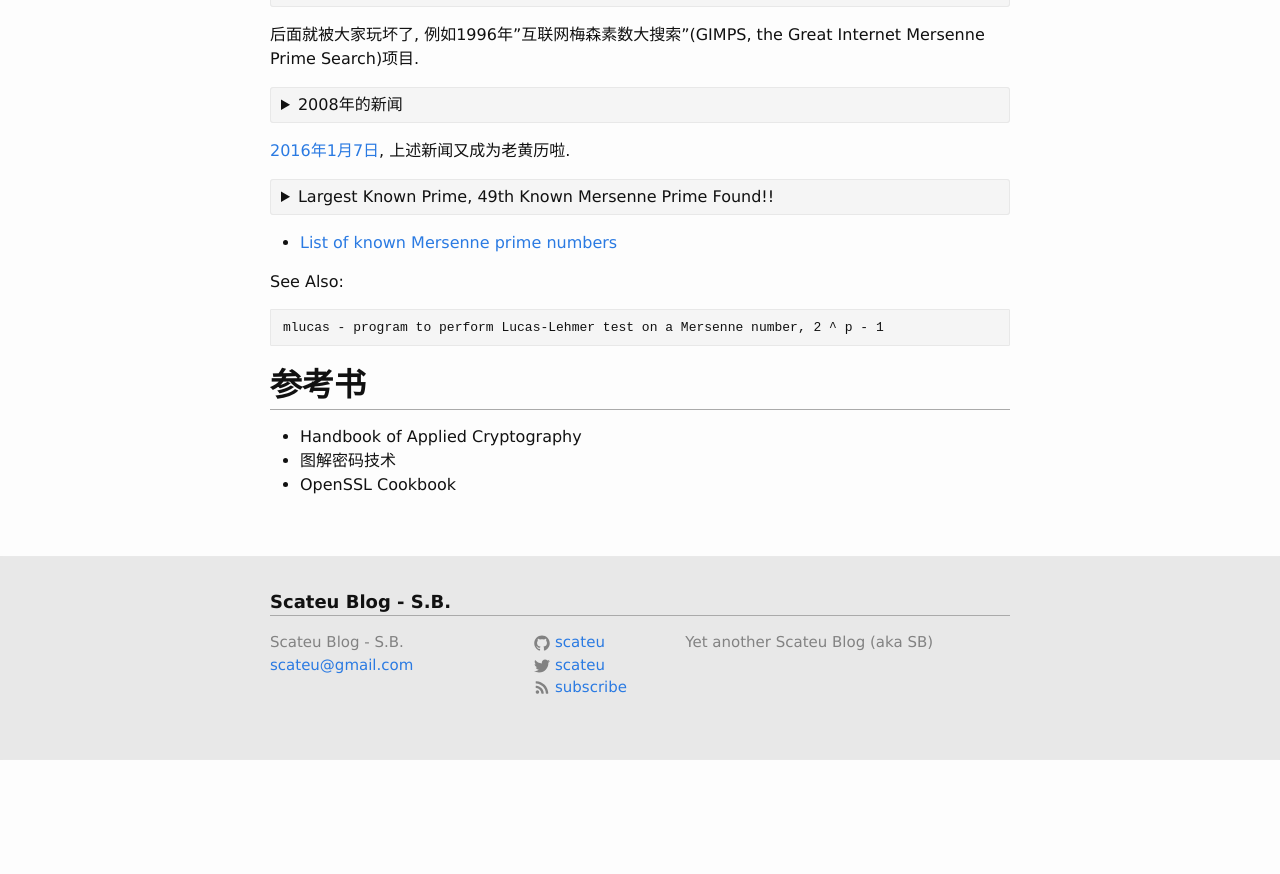
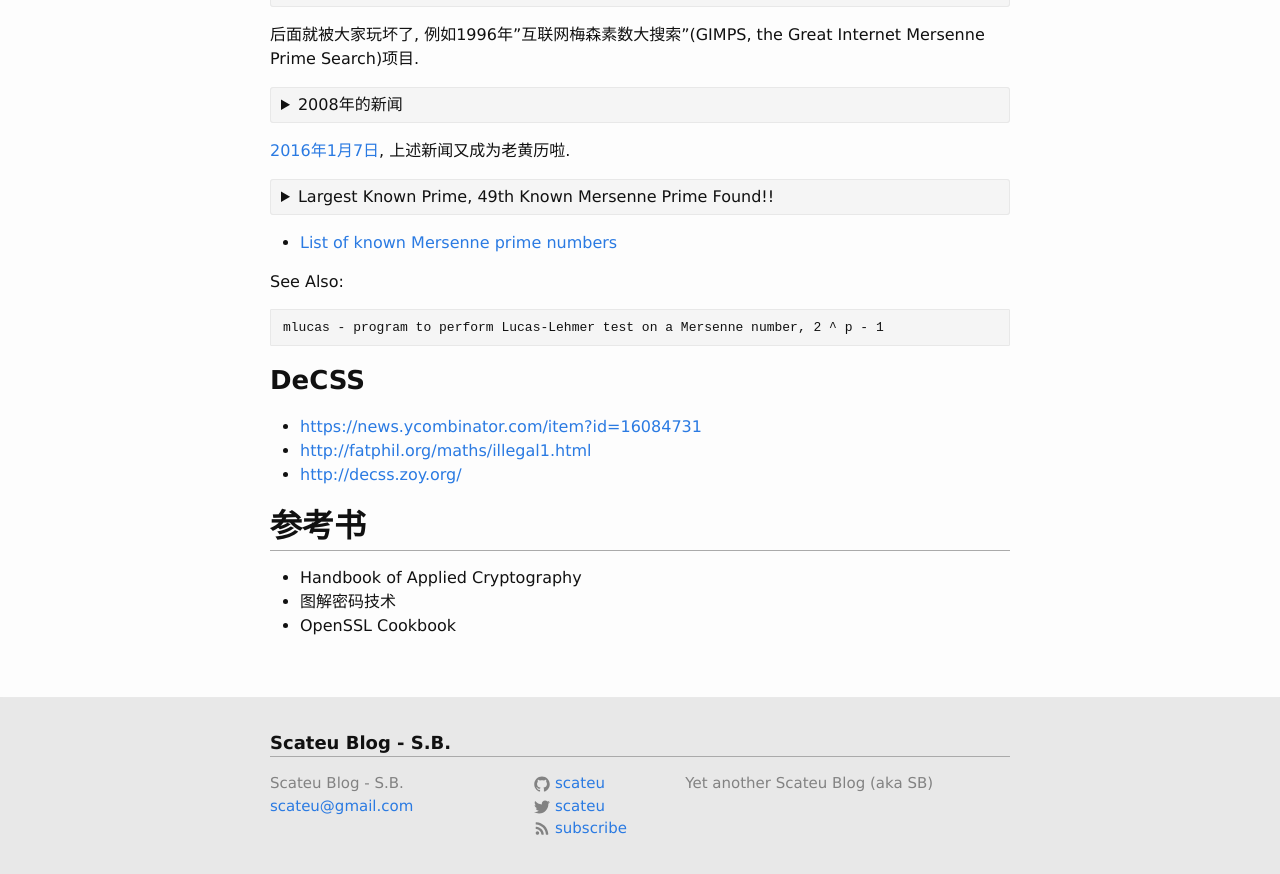
Before and after one commit to scateu/scateu.github.io, a Jekyll site: the page built from _posts/2016-11-25-crypto-note.md, in a window 1280 px wide and 900 px high, scrolled down 9907 px. Shown: the top 874 px of the window. Built offline with Jekyll 4.4.1, drawn with Linux system fonts in a browser that asks for light colours; nearby versions of some CDN libraries; formulas are drawn with MathJax 3; comment, search, counter and statistics services are not loaded; before the commit the page ends 10666 px from its top, so only the background shows below that.

Commit message:
2018年 1月 8日 星期一 16时07分32秒 CST

````diff
--- a/_posts/2016-11-25-crypto-note.md
+++ b/_posts/2016-11-25-crypto-note.md
@@ -569,6 +569,12 @@ See Also:
 mlucas - program to perform Lucas-Lehmer test on a Mersenne number, 2 ^ p - 1
 ```
 
+### DeCSS
+
+ - <https://news.ycombinator.com/item?id=16084731>
+ - <http://fatphil.org/maths/illegal1.html>
+ - <http://decss.zoy.org/>
+
 ## 参考书
 
  - Handbook of Applied Cryptography
````
